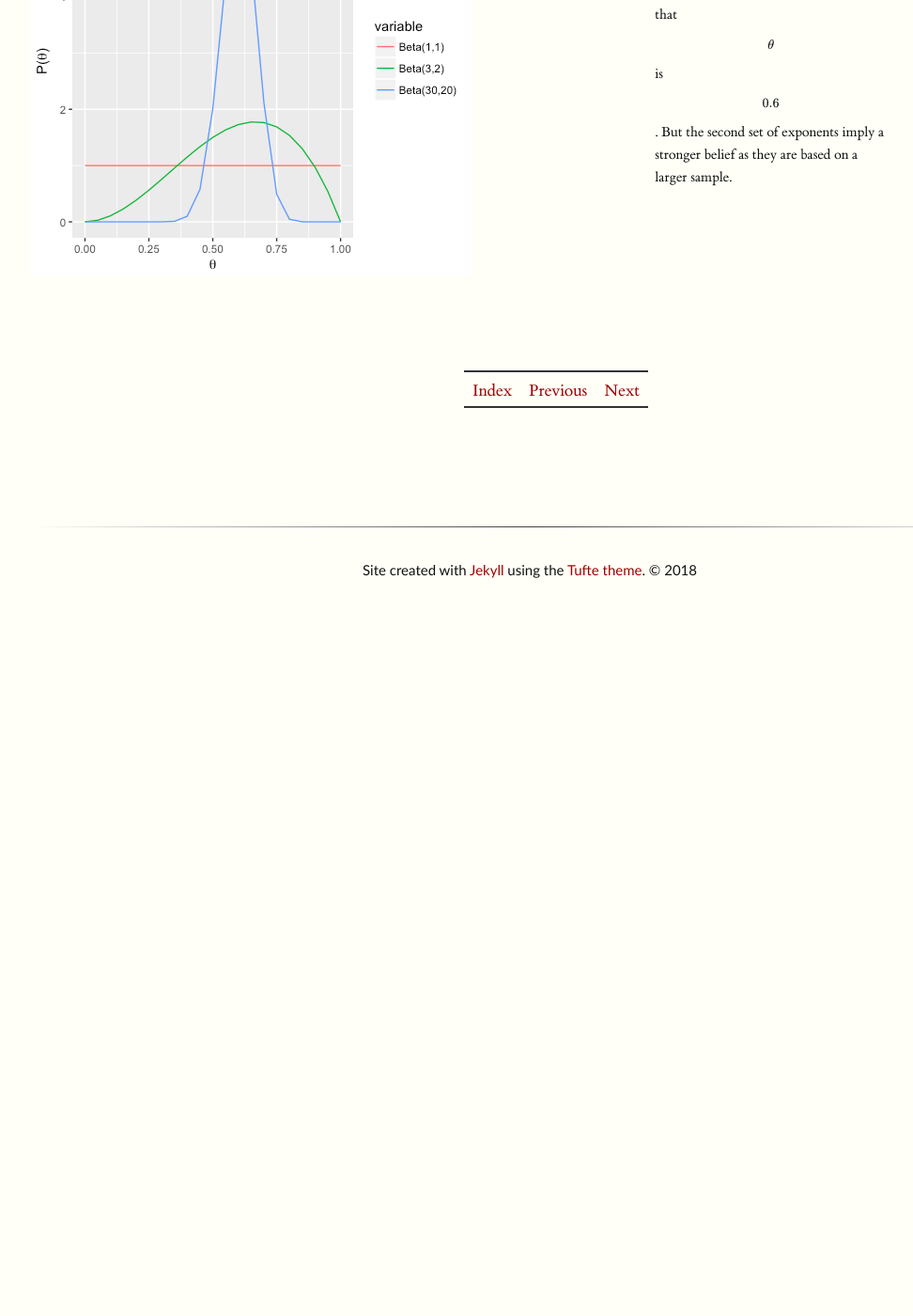
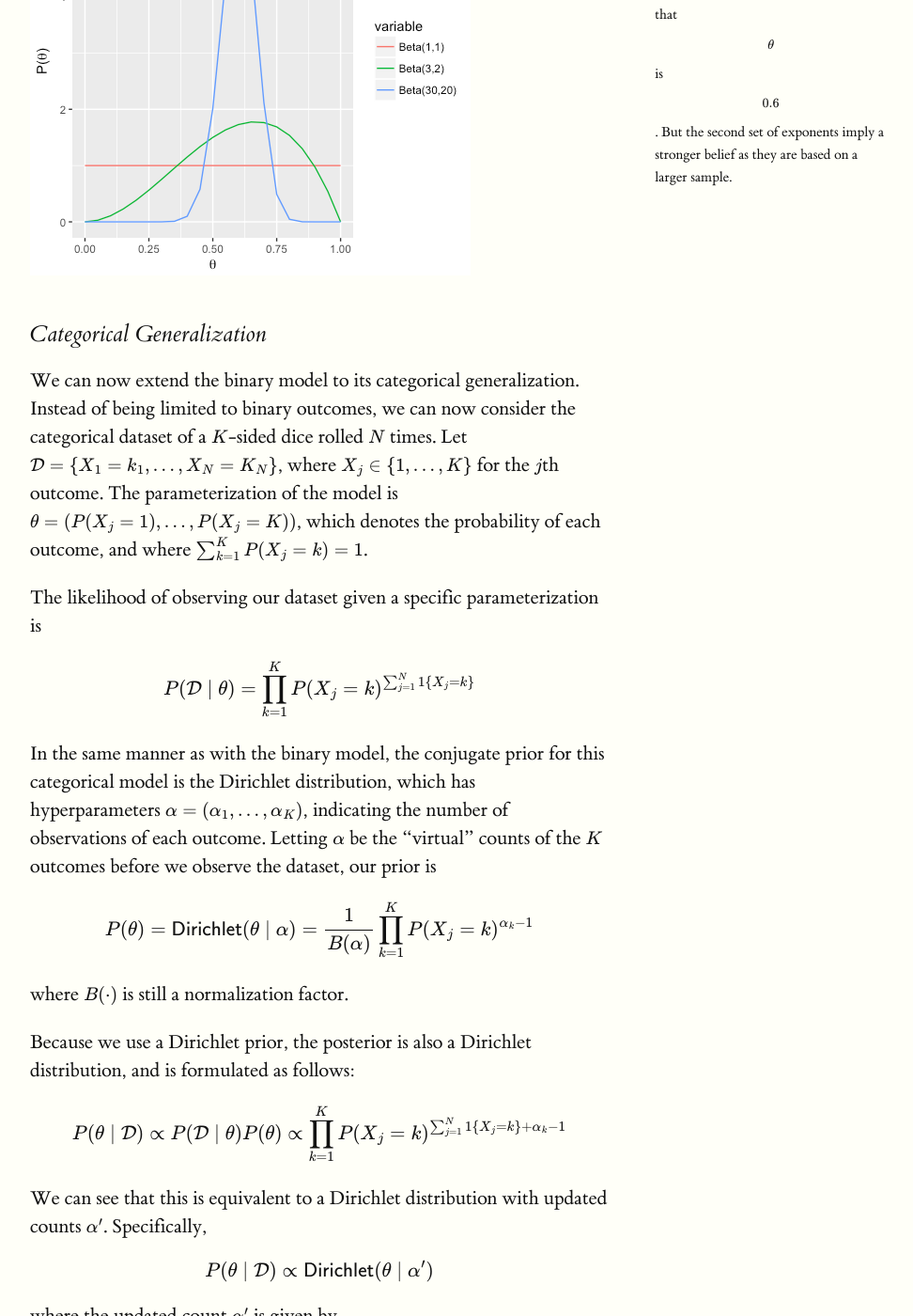
Before and after one commit to ermongroup/cs228-notes, a Jekyll site: the page built from learning/bayesianlearning/index.md, in a window 1280 px wide and 1400 px high, scrolled down 3953 px. Shown: the whole window at 94% size, without its empty margins (128-1100 px from the left). Built offline with Jekyll 4.4.1, drawn with Linux system fonts in a browser that asks for light colours; formulas are drawn with MathJax 3; before the commit the page ends 4583 px from its top, so only the background shows below that; some of the changed text lies outside the part shown.

Commit message:
Added summary of Dirichlet distribution + categorical model to Bayesian Learning

```diff
--- a/learning/bayesianlearning/index.md
+++ b/learning/bayesianlearning/index.md
@@ -67,6 +67,41 @@ which is another Beta distribution with parameters $$(N_{H}+ \alpha_{H},N_{T}+ \
 
 {% maincolumn 'assets/img/beta.png' 'Here the exponents $$(3,2)$$ and $$(30,20)$$ can both be used to encode the belief that $$\theta$$ is $$0.6$$. But the second set of exponents imply a stronger belief as they are based on a larger sample.' %}
 
+### Categorical Generalization
+
+We can now extend the binary model to its categorical generalization.  Instead of being limited to binary outcomes, we can now consider the categorical dataset of a $$K$$-sided dice rolled $$N$$ times.  Let $$\mathcal{D} = \{ X_1 = k_1, ..., X_N = K_N \}$$, where $$X_j \in \{ 1, ..., K \}$$ for the $$j$$th outcome.  The parameterization of the model is $$\theta = (P(X_j = 1), ..., P(X_j = K))$$, which denotes the probability of each outcome, and where $$\sum_{k = 1}^K P(X_j = k) = 1$$.
+
+The likelihood of observing our dataset given a specific parameterization is
+
+{% math %}
+P(\mathcal{D} \mid \theta) = \prod_{k=1}^K P(X_j = k)^{\sum_{j=1}^N  1\{ X_j = k \}}
+{% endmath %}
+
+In the same manner as with the binary model, the conjugate prior for this categorical model is the Dirichlet distribution, which has hyperparameters $$\mathbf{\alpha} = (\alpha_1, ..., \alpha_K)$$, indicating the number of observations of each outcome.  Letting $$\alpha$$ be the "virtual" counts of the $$K$$ outcomes before we observe the dataset, our prior is
+
+{% math %}
+P(\theta) = \textsf{Dirichlet}(\theta \mid \mathbf{\alpha}) = \frac{1}{B(\alpha)} \prod_{k=1}^K P(X_j = k)^{\alpha_k - 1}
+{% endmath %}
+
+where $$B(\cdot)$$ is still a normalization factor.
+
+Because we use a Dirichlet prior, the posterior is also a Dirichlet distribution, and is formulated as follows:
+
+{% math %}
+P(\theta \mid \mathcal{D}) \propto P(\mathcal{D} \mid \theta) P(\theta) \propto \prod_{k=1}^K P(X_j = k)^{\sum_{j=1}^N  1\{ X_j = k \} + \alpha_k - 1}
+{% endmath %}
+
+We can see that this is equivalent to a Dirichlet distribution with updated counts $$\alpha'$$.  Specifically,
+
+{% math %}
+P(\theta \mid \mathcal{D}) \propto \mathsf{Dirichlet}(\theta \mid \alpha')
+{% endmath %}
+
+where the updated count $$\alpha'$$ is given by
+
+{% math %}
+\alpha'_k = \underbrace{\sum_{j=1}^N 1\{ X_j = k \}}_\text{observed data count} + \underbrace{\alpha_k}_\text{prior virtual count}
+{% endmath %}
 
 <br/>
 
```
